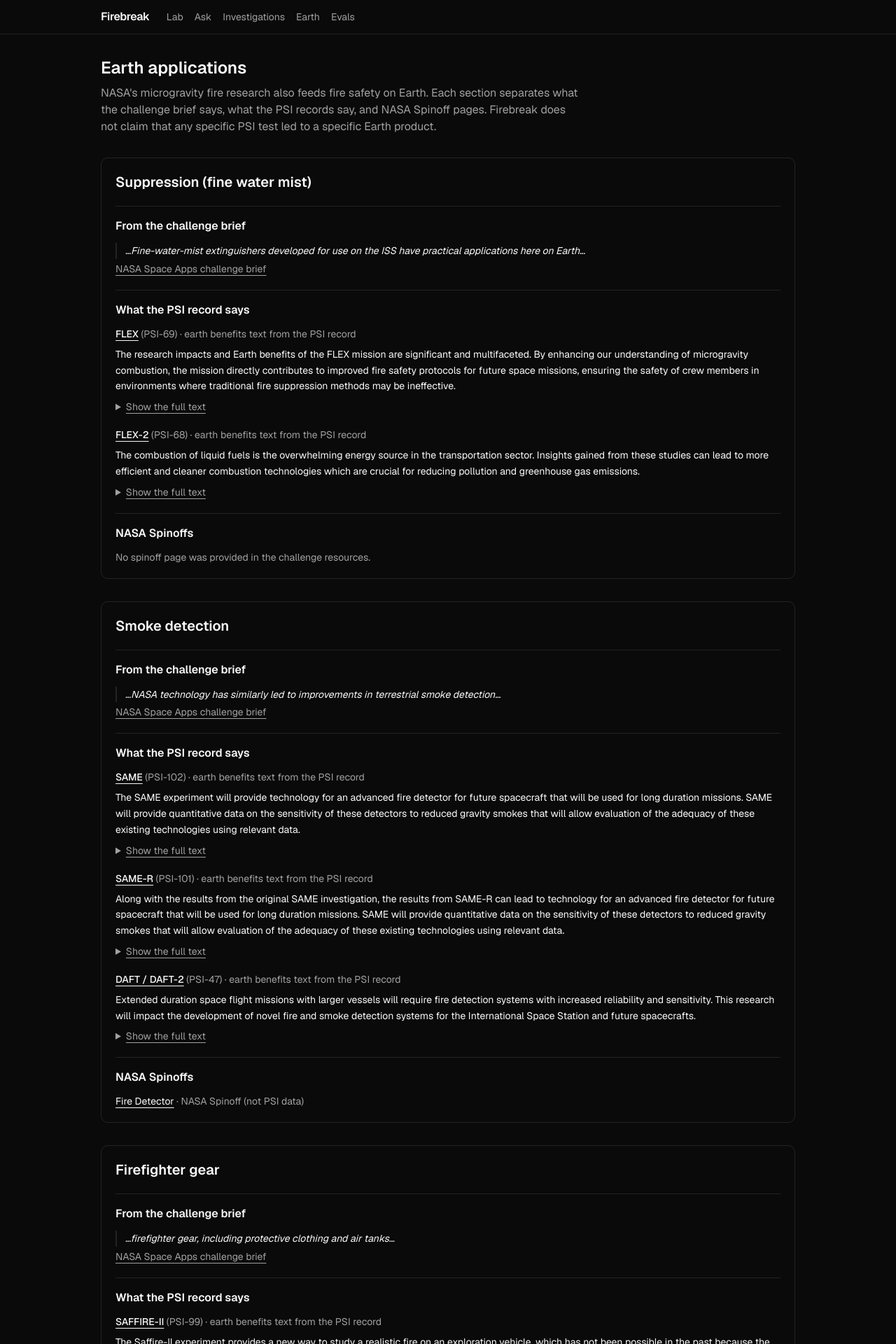
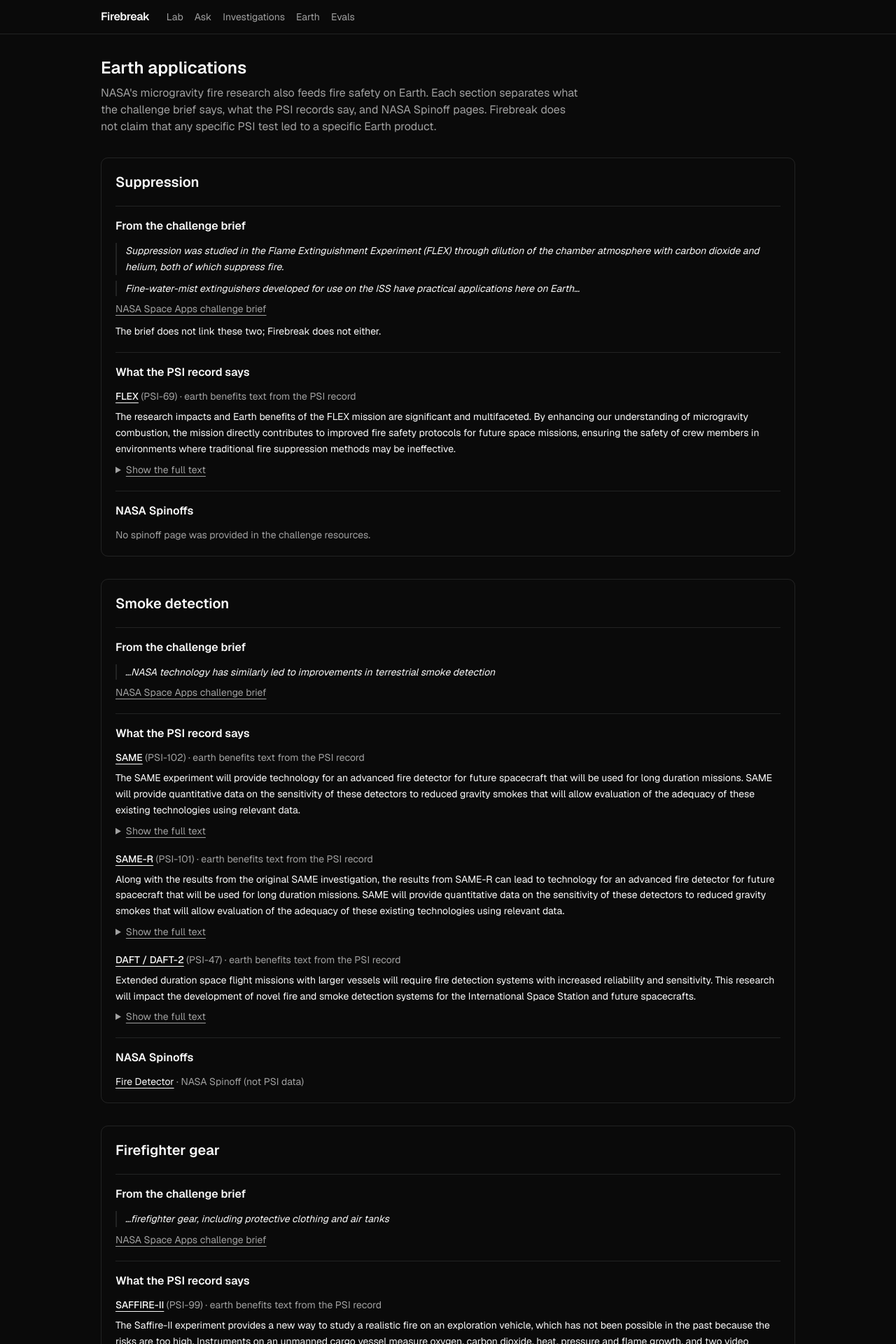
Before and after one commit to Mahoozi/NASA-2026, a Next.js app: page /earth in a window 1280 px wide. Shown: the top 1920 px of the page at 70% size. Built offline with nearby package versions, Linux system fonts and the light colour scheme.

Commit message:
Correct Earth suppression section

```diff
--- a/app/earth/content.ts
+++ b/app/earth/content.ts
@@ -8,9 +8,32 @@ import type { Investigation, Run } from "../../lib/schema";
 export const EARTH_INTRO =
   "NASA's microgravity fire research also feeds fire safety on Earth. Each section separates what the challenge brief says, what the PSI records say, and NASA Spinoff pages. Firebreak does not claim that any specific PSI test led to a specific Earth product.";
 
-/** The challenge brief's own sentence, from the task text; fragments below are exact substrings. */
+/**
+ * Two sentences of the challenge brief, verbatim. Fetched 2026-11-14 from
+ * https://www.spaceappschallenge.org/2026/challenges/flame-in-freefall/ (the FLEX
+ * sentence is in the paragraph that begins "Fire detection was tested in
+ * microgravity", the other in the paragraph that begins "Your dashboard could also
+ * address"). Every brief quote on the page must be an exact substring of BRIEF_TEXT.
+ */
+export const BRIEF_FLEX_SENTENCE =
+  "Suppression was studied in the Flame Extinguishment Experiment (FLEX) through dilution of the chamber atmosphere with carbon dioxide and helium, both of which suppress fire.";
 export const BRIEF_SENTENCE =
   "Fine-water-mist extinguishers developed for use on the ISS have practical applications here on Earth, and NASA technology has similarly led to improvements in terrestrial smoke detection and firefighter gear, including protective clothing and air tanks.";
+export const BRIEF_TEXT = `${BRIEF_FLEX_SENTENCE} ${BRIEF_SENTENCE}`;
+
+/** Shown under the two suppression quotes, exact text. */
+export const SUPPRESSION_NOTE = "The brief does not link these two; Firebreak does not either.";
+
+/** A brief quote as displayed: "…" only where the quote is cut out of a longer sentence. */
+export function displayBriefQuote(quote: string): string {
+  const at = BRIEF_TEXT.indexOf(quote);
+  if (at < 0) throw new Error(`Not in the brief text: ${quote}`);
+  const before = BRIEF_TEXT.slice(0, at);
+  const after = BRIEF_TEXT.slice(at + quote.length);
+  const cutStart = before !== "" && !/[.!?]\s$/.test(before);
+  const cutEnd = !/^[.!?]?(\s|$)/.test(after);
+  return `${cutStart ? "…" : ""}${quote}${cutEnd ? "…" : ""}`;
+}
 
 export const NO_SPINOFF = "No spinoff page was provided in the challenge resources.";
 export const SPINOFF_LABEL = "NASA Spinoff (not PSI data)";
@@ -20,8 +43,10 @@ export type Spinoff = { title: string; url: string };
 export type EarthSection = {
   id: "suppression" | "detection" | "gear";
   heading: string;
-  /** Contiguous part of BRIEF_SENTENCE for this topic. */
-  briefQuote: string;
+  /** Contiguous parts of BRIEF_TEXT for this topic. */
+  briefQuotes: string[];
+  /** Our own one-line note under the quotes. */
+  briefNote?: string;
   psiIds: string[];
   spinoffs: Spinoff[];
   /** Show the Saffire-II sample that includes Nomex. */
@@ -31,23 +56,23 @@ export type EarthSection = {
 export const EARTH_SECTIONS: EarthSection[] = [
   {
     id: "suppression",
-    heading: "Suppression (fine water mist)",
-    briefQuote:
-      "Fine-water-mist extinguishers developed for use on the ISS have practical applications here on Earth",
-    psiIds: ["PSI-69", "PSI-68"],
+    heading: "Suppression",
+    briefQuotes: [BRIEF_FLEX_SENTENCE, "Fine-water-mist extinguishers developed for use on the ISS have practical applications here on Earth"],
+    briefNote: SUPPRESSION_NOTE,
+    psiIds: ["PSI-69"],
     spinoffs: [],
   },
   {
     id: "detection",
     heading: "Smoke detection",
-    briefQuote: "NASA technology has similarly led to improvements in terrestrial smoke detection",
+    briefQuotes: ["NASA technology has similarly led to improvements in terrestrial smoke detection"],
     psiIds: ["PSI-102", "PSI-101", "PSI-47"],
     spinoffs: [{ title: "Fire Detector", url: "https://spinoff.nasa.gov/node/9407" }],
   },
   {
     id: "gear",
     heading: "Firefighter gear",
-    briefQuote: "firefighter gear, including protective clothing and air tanks",
+    briefQuotes: ["firefighter gear, including protective clothing and air tanks"],
     psiIds: ["PSI-99"],
     spinoffs: [
       { title: "Fireman's Air Tanks", url: "https://spinoff.nasa.gov/node/9582" },
@@ -86,7 +111,8 @@ export function nomexRuns(runs: Run[] = runsJson as Run[]): Run[] {
 export type RunField = { label: string; value: string; flag?: boolean };
 
 /** Observation labels shown for the Nomex sample; the values are the stored strings. */
-const SHOWN_OBSERVATIONS = ["microgravity burn length", "microgravity spread", "1-g burn length", "1-g spread rate", "source note 2"];
+const SOURCE_NOTE_LABEL = "source note 2";
+const SHOWN_OBSERVATIONS = ["microgravity burn length", "microgravity spread", "1-g burn length", "1-g spread rate", SOURCE_NOTE_LABEL];
 
 /**
  * Fields of a run exactly as stored. `events` empty is shown as the Lab's
@@ -107,7 +133,8 @@ export function runFields(run: Run): RunField[] {
   });
   for (const label of SHOWN_OBSERVATIONS) {
     const o = run.observations?.find((x) => x.label === label);
-    if (o) fields.push({ label: o.label, value: o.value });
+    // The stored label is "source note 2"; shown as "Source note", value verbatim.
+    if (o) fields.push({ label: label === SOURCE_NOTE_LABEL ? "Source note" : o.label, value: o.value });
   }
   for (const f of run.flags) fields.push({ label: "Flag", value: f, flag: true });
   return fields;
--- a/app/earth/page.tsx
+++ b/app/earth/page.tsx
@@ -8,6 +8,7 @@ import type { Run } from "../../lib/schema";
 import { CHALLENGE_BRIEF_URL } from "../lab/higher-oxygen-note";
 import {
   EARTH_INTRO,
+  displayBriefQuote,
   EARTH_SECTIONS,
   type EarthSection,
   investigationsById,
@@ -113,14 +114,17 @@ function Section({ section, runs }: { section: EarthSection; runs: Run[] }) {
       </h2>
 
       <Part title="From the challenge brief">
-        <figure className="flex flex-col gap-1">
-          <blockquote data-quoted="brief" className="border-l-2 pl-3 text-sm leading-relaxed italic">
-            …{section.briefQuote}…
-          </blockquote>
+        <figure className="flex flex-col gap-2">
+          {section.briefQuotes.map((q) => (
+            <blockquote key={q} data-quoted="brief" className="border-l-2 pl-3 text-sm leading-relaxed italic">
+              {displayBriefQuote(q)}
+            </blockquote>
+          ))}
           <figcaption className="text-sm text-muted-foreground">
             <Ext href={CHALLENGE_BRIEF_URL}>NASA Space Apps challenge brief</Ext>
           </figcaption>
         </figure>
+        {section.briefNote && <p className="text-sm">{section.briefNote}</p>}
       </Part>
 
       <Part title="What the PSI record says">
```
Also changed, not shown: 1 other file (tests, documents, lock files or other folders).
